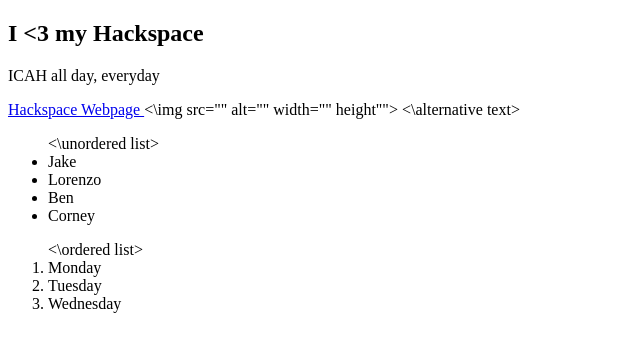
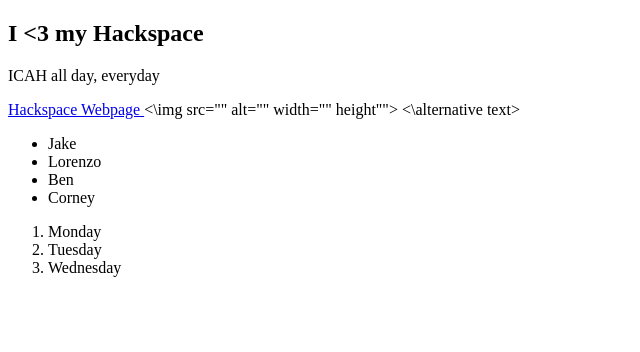
Before and after one commit to minaoba/Horizons, a plain HTML site: page index.html in a window 1280 px wide. Shown: the whole page, without its empty margins (0-640 px from the left). Drawn offline with Linux system fonts and the light colour scheme.

Commit message:
Update index.html
comment added

```diff
--- a/index.html
+++ b/index.html
@@ -5,13 +5,14 @@
       <p> ICAH all day, everyday </p>
       <a href="https://www.imperial.ac.uk/advanced-hackspace/"> Hackspace Webpage </a>
        <\img src="" alt="" width="" height""> <\alternative text>
-       <ul> <\unordered list>
+       <ul> <!--unordered list  -->
+
          <li> Jake </li>
          <li> Lorenzo </li>
          <li> Ben </li>
          <li> Corney </li>
       </ul>
-       <ol> <\ordered list>
+       <ol> <!--ordered list  -->
          <li> Monday </li>
          <li> Tuesday </li>
          <li> Wednesday </li>
```
